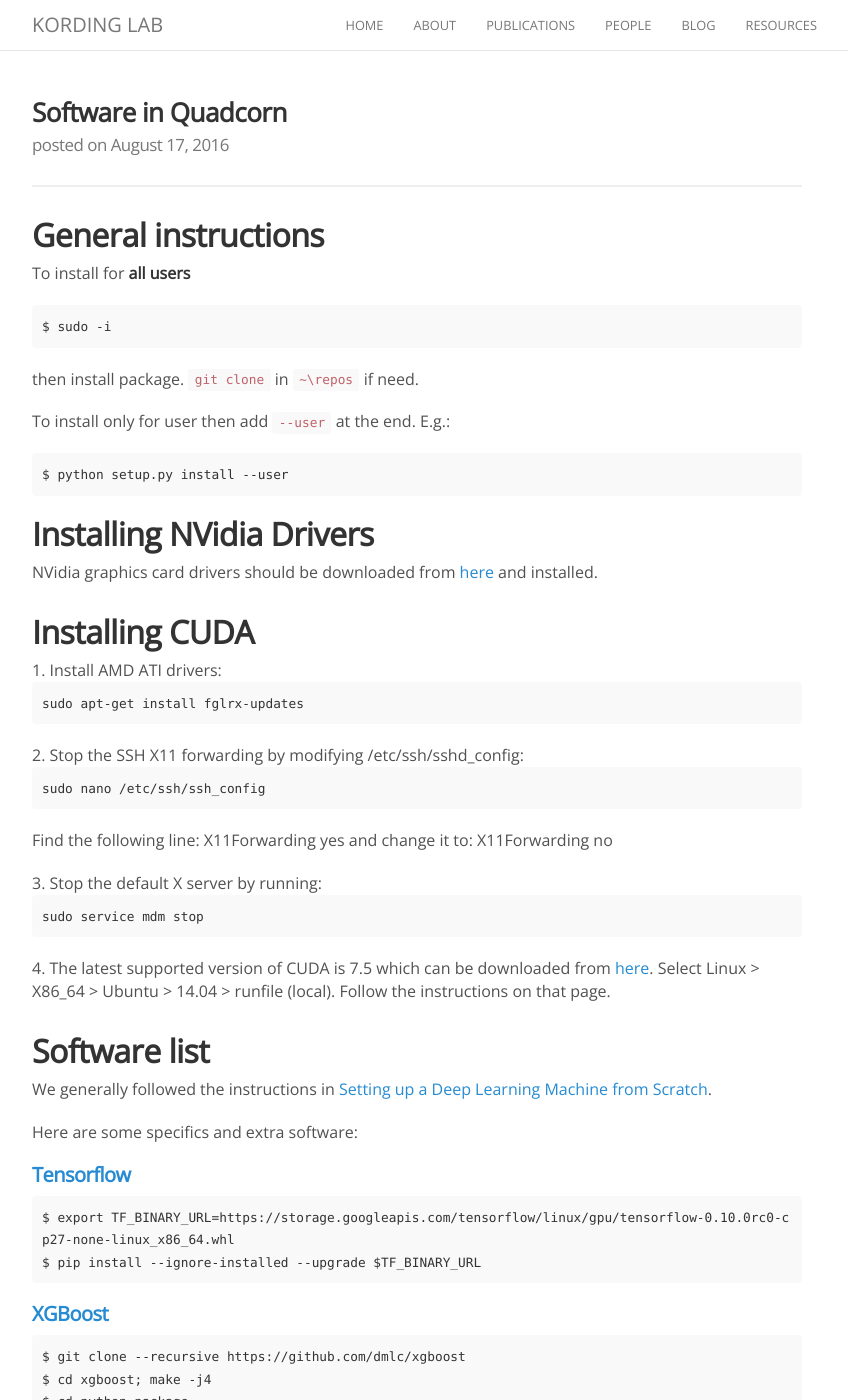
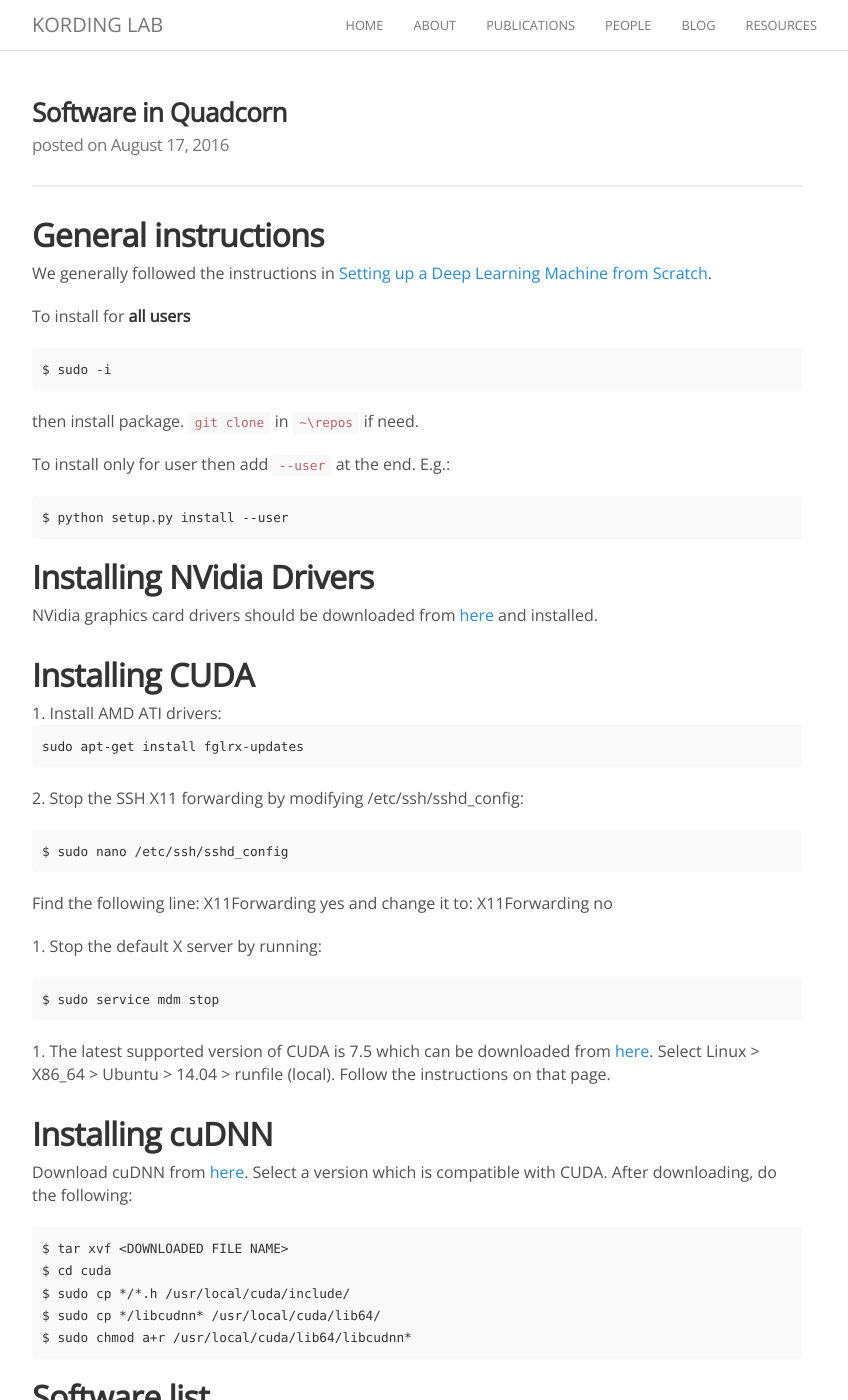
Before and after one commit to KordingLab/KordingLab.github.io, a Jekyll site: the page built from _posts/2016-08-17-quadcorn-software.md, in a window 1280 px wide and 1400 px high. Shown: the whole window, without its empty margins (223-1071 px from the left). Built offline with Jekyll 4.4.1, drawn with Linux system fonts in a browser that asks for light colours; nearby versions of some CDN libraries; comment, search, counter and statistics services are not loaded.

Commit message:
cudnn instructions

````diff
--- a/_posts/2016-08-17-quadcorn-software.md
+++ b/_posts/2016-08-17-quadcorn-software.md
@@ -6,6 +6,8 @@
 
 
 ## General instructions
+
+We generally followed the instructions in [Setting up a Deep Learning Machine from Scratch](https://github.com/saiprashanths/dl-setup).
 
 To install for **all users**
 
@@ -33,8 +35,9 @@
 ```
 
 2. Stop the SSH X11 forwarding by modifying /etc/ssh/sshd_config:
+
 ```
-sudo nano /etc/ssh/ssh_config
+$ sudo nano /etc/ssh/sshd_config
 ```
 Find the following line:
 X11Forwarding yes
@@ -42,14 +45,26 @@
 X11Forwarding no
 
 3. Stop the default X server by running:
+
 ```
-sudo service mdm stop
+$ sudo service mdm stop
 ```
+
 4. The latest supported version of CUDA is 7.5 which can be downloaded from [here](https://developer.nvidia.com/cuda-downloads). Select Linux > X86_64 > Ubuntu > 14.04 > runfile (local). Follow the instructions on that page.
 
+## Installing cuDNN
+
+Download cuDNN from [here](https://developer.nvidia.com/cudnn). Select a version which is compatible with CUDA. After downloading, do the following:
+
+```
+$ tar xvf <DOWNLOADED FILE NAME>
+$ cd cuda
+$ sudo cp */*.h /usr/local/cuda/include/
+$ sudo cp */libcudnn* /usr/local/cuda/lib64/
+$ sudo chmod a+r /usr/local/cuda/lib64/libcudnn*
+```
+
 ## Software list
-
-We generally followed the instructions in [Setting up a Deep Learning Machine from Scratch](https://github.com/saiprashanths/dl-setup).
 
 Here are some specifics and extra software:
 
````
